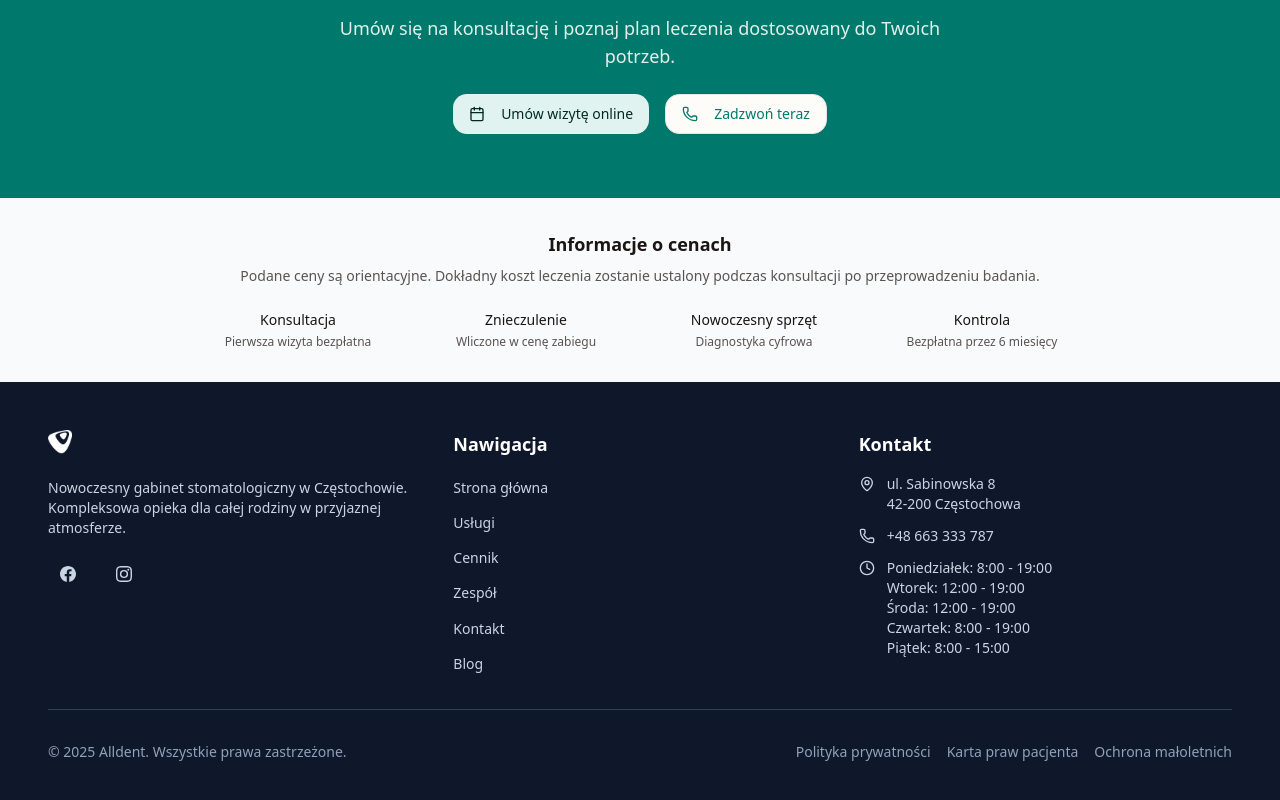
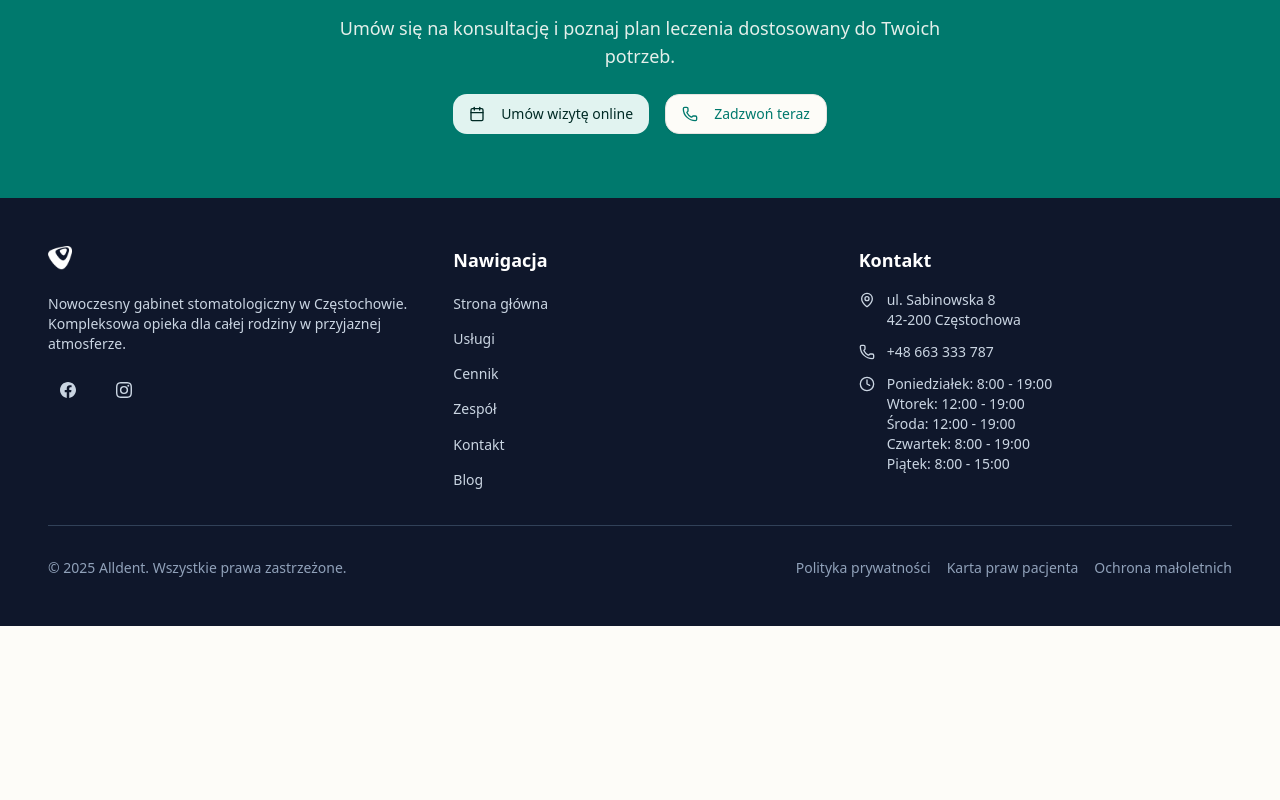
Before and after one commit to klemis/alldent-site, a Next.js app: page /uslugi in a window 1280 px wide. Shown: the part 4036-4836 px from the top of the page. After the commit the page ends 4662 px from the top, so only its background shows below. Built offline with nearby package versions, Linux system fonts and the light colour scheme.

Commit message:
feat: add anchor IDs to service categories, remove PriceInfo

```diff
--- a/app/uslugi/page.tsx
+++ b/app/uslugi/page.tsx
@@ -9,7 +9,6 @@ import {
   CardTitle,
 } from "@/components/ui/card";
 import { Separator } from "@/components/ui/separator";
-import { PriceInfo } from "@/components/price-info";
 import { serviceCategories } from "@/lib/data/services";
 import { Calendar, CheckCircle, ArrowLeft, Phone } from "lucide-react";
 import { FadeInOnScroll, HoverScale } from "@/components/motion";
@@ -66,7 +65,7 @@ export default function ServicesPage() {
             <div className="max-w-7xl mx-auto space-y-16">
               {Object.entries(serviceCategories).map(
                 ([categoryKey, category]) => (
-                  <div key={categoryKey} className="space-y-8">
+                  <div key={categoryKey} id={category.anchor} className="space-y-8 scroll-mt-24">
                     <FadeInOnScroll>
                       <div className="text-center space-y-2">
                         <h2 className="text-2xl font-bold tracking-tighter sm:text-3xl">
@@ -179,8 +178,6 @@ export default function ServicesPage() {
           </div>
         </section>
 
-        {/* Price Information */}
-        <PriceInfo />
       </main>
     </div>
   );
```
